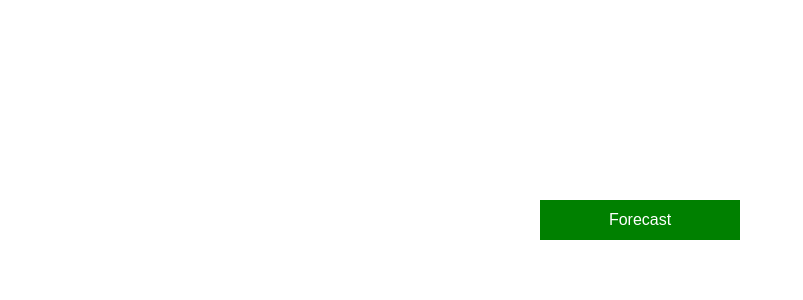
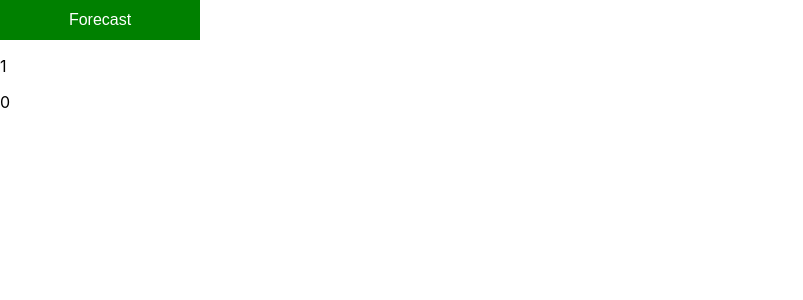
Before and after one commit to gmrdn/mistral, a React (Create React App) app: page / in a window 1280 px wide. Shown: the top 300 px of the page, without its empty margins (0-803 px from the left). Built offline with nearby package versions, Linux system fonts and the light colour scheme.

Commit message:
♻️ refacto avec react hooks

```diff
--- a/src/App.js
+++ b/src/App.js
@@ -1,35 +1,29 @@
-import React, { Component } from 'react'
-import axios from 'axios'
-import './App.css'
+import React from 'react'
+import { useState } from 'react';
+import axios from 'axios';
+import './App.css';
 
-class App extends Component {
-  constructor () {
-    super()
-    this.state = {
-      wind_speed: '',
-      wind_deg: ''
 
-    }
-    this.handleClick = this.handleClick.bind(this)
-  }
 
-  handleClick () {
-    axios.get('http://api.openweathermap.org/data/2.5/forecast?zip=13100,fr&APPID=f4e38397f380af9bab3b4dc73fab548a')
-      .then(response => this.setState({
-        wind_speed: response.data.list[0].wind.speed,
-        wind_deg: response.data.list[0].wind.deg
-      }))
-  }
+function App() {
+  const [windDirection, setDirection] = useState(0);
+  const [windSpeed, setSpeed] = useState(1);
 
-  render() {
-    return (
-      <div className='button__container'>
-        <button id='btn_forecast' className='button' onClick={this.handleClick}>Forecast</button>
-        <p id='speed_today'>{this.state.wind_speed}</p>
-        <p id='deg_today'>{this.state.wind_deg}</p>
+  return (
+    <div>
+      <button id='btn_forecast' className='button' onClick={() =>
+        axios.get('http://api.openweathermap.org/data/2.5/forecast?zip=13100,fr&APPID=f4e38397f380af9bab3b4dc73fab548a')
+          .then(response => {
+            setSpeed(response.data.list[0].wind.speed)
+            setDirection(response.data.list[0].wind.deg)
+          })}>Forecast</button>
+      <div>
+          <p id='speed_today'>{windSpeed}</p>
+          <p id='deg_today'>{windDirection}</p>
       </div>
-    )
-  }
+    </div>
+  );
+
 }
 
 export default App
```
Also changed, not shown: package.json (+4 -4 lines), 1 other file (tests, documents, lock files or other folders).
